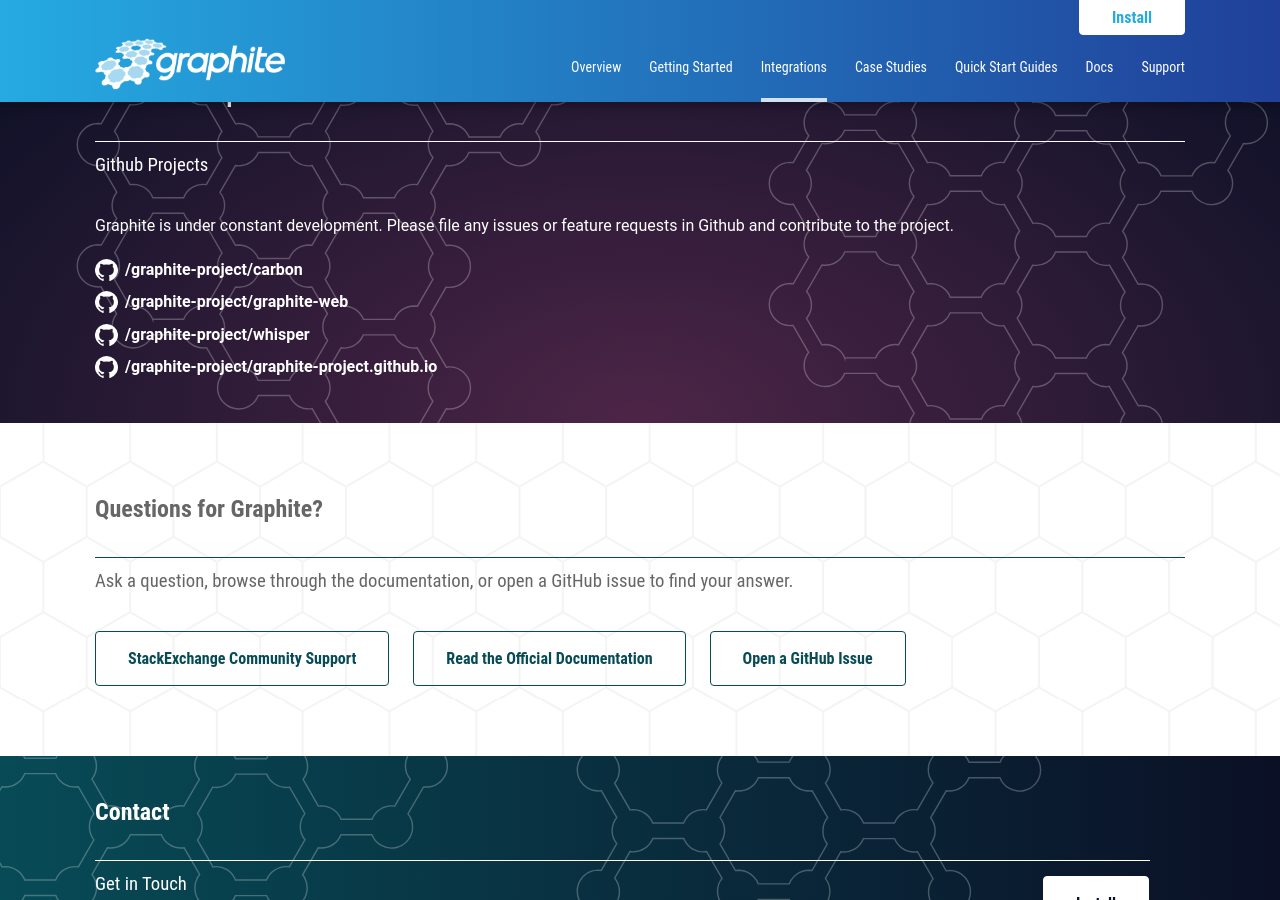
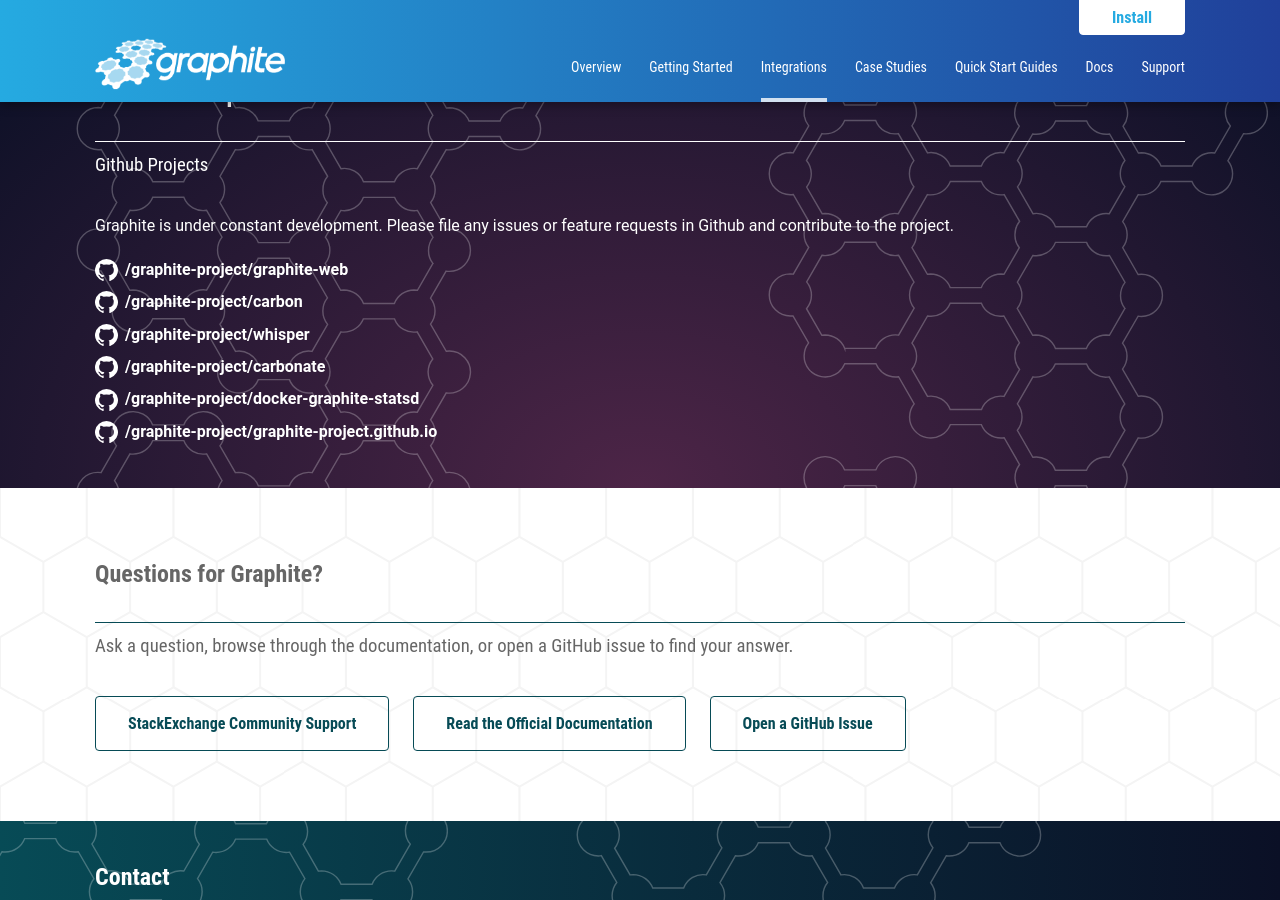
Before and after one commit to graphite-project/graphite-project.github.io, a Jekyll site: the page built from index.html, in a window 1280 px wide and 900 px high, scrolled down 3440 px. Built offline with Jekyll 4.4.1, drawn with Linux system fonts in a browser that asks for light colours; nearby versions of some CDN libraries.

Commit message:
Moving graphite-web repo on top, adding carbonate and docker repo

```diff
--- a/index.html
+++ b/index.html
@@ -205,18 +205,21 @@
     <p>Graphite is under constant development. Please file any issues or feature requests in Github and contribute to the project.</p>
     <ul>
       <li>
-        <a class="page-section__icon-link" href="https://github.com/graphite-project/carbon" target="_blank">/graphite-project/carbon</a>
+        <a class="page-section__icon-link" href="https://github.com/graphite-project/graphite-web" target="_blank">/graphite-project/graphite-web</a>
       </li>
       <li>
-        <a class="page-section__icon-link" href="https://github.com/graphite-project/graphite-web" target="_blank">/graphite-project/graphite-web</a>
+        <a class="page-section__icon-link" href="https://github.com/graphite-project/carbon" target="_blank">/graphite-project/carbon</a>
       </li>
       <li>
         <a class="page-section__icon-link" href="https://github.com/graphite-project/whisper" target="_blank">/graphite-project/whisper</a>
       </li>
-      <!--li>
+      <li>
         <a class="page-section__icon-link" href="https://github.com/graphite-project/carbonate" target="_blank">/graphite-project/carbonate</a>
       </li>
       <li>
+        <a class="page-section__icon-link" href="https://github.com/graphite-project/docker-graphite-statsd" target="_blank">/graphite-project/docker-graphite-statsd</a>
+      </li>
+      <!--li>
         <a class="page-section__icon-link" href="https://github.com/graphite-project/ceres" target="_blank">/graphite-project/ceres</a>
       </li-->
       <li>
```
